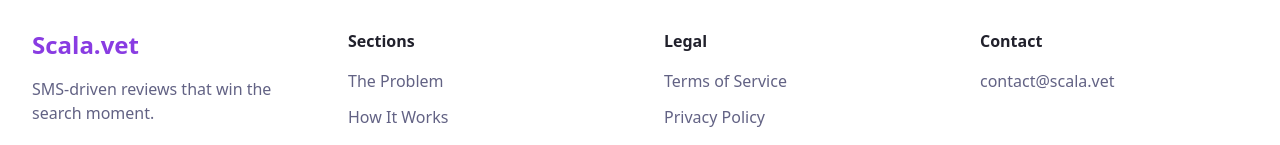
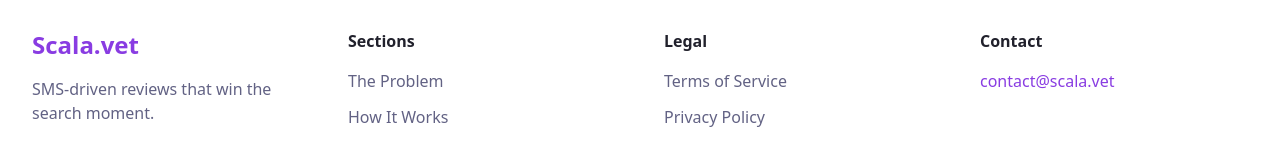
Before and after one commit to mot0mnd/scala-vet-lp-lov, a React (Vite) app: page / in a window 1280 px wide. Shown: the part 3924-4069 px from the top of the page. Built offline with nearby package versions, Linux system fonts and the light colour scheme; the HTML template or start-up script is replaced by a standard one.

Commit message:
Set contact email to purple color

```diff
--- a/src/components/Footer.tsx
+++ b/src/components/Footer.tsx
@@ -82,7 +82,7 @@
             <h4 className="font-semibold mb-4">Contact</h4>
             <a
               href="mailto:contact@scala.vet"
-              className="text-muted-foreground hover:text-primary transition-colors"
+              className="text-primary hover:text-primary/80 transition-colors font-medium"
             >
               contact@scala.vet
             </a>
```
